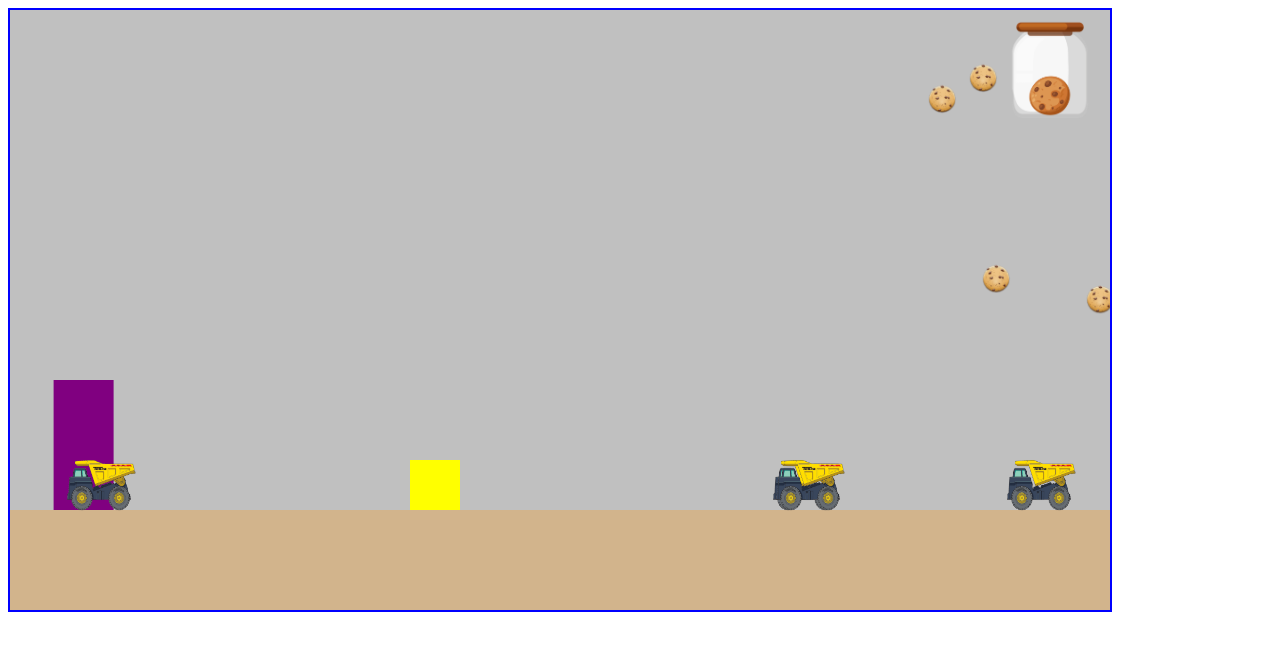
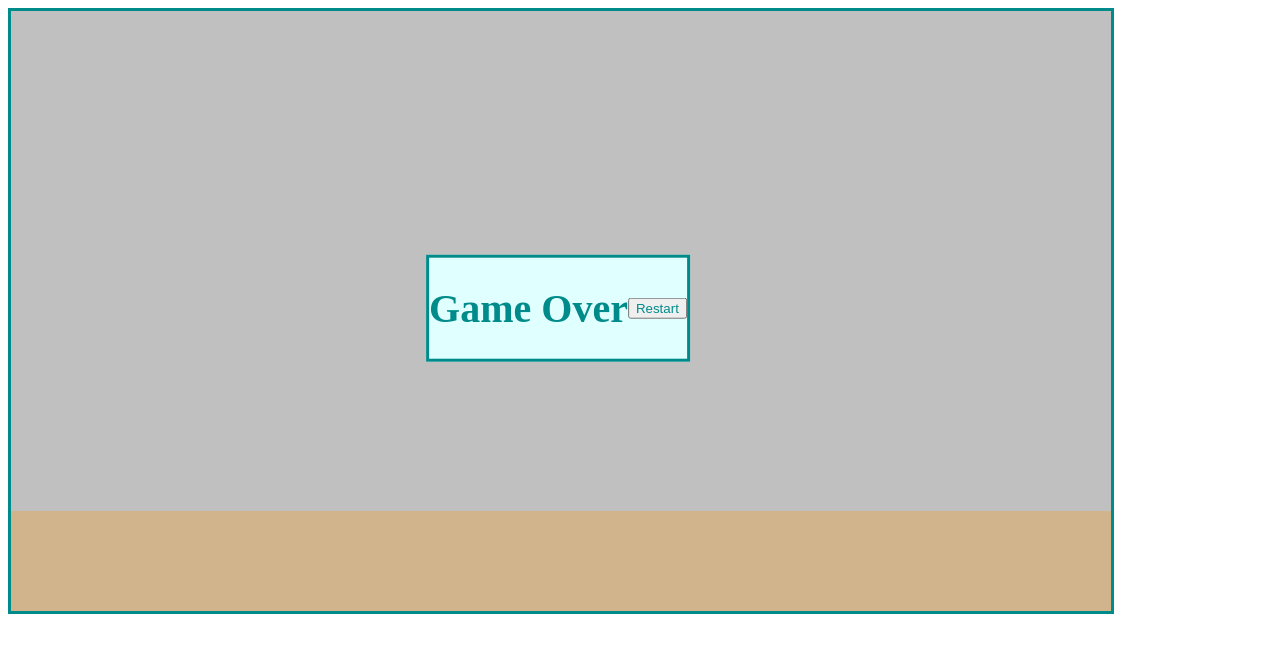
Before and after one commit to KellyKRaymond/Game-Project, a plain HTML site: page index.html in a window 1280 px wide. Both pictures are taken after a click on the button "Start Game". Drawn offline with Linux system fonts and the light colour scheme.

Commit message:
sprite started

```diff
--- a/index.html
+++ b/index.html
@@ -9,16 +9,23 @@
 </head>
 <body>
 
-    <canvas id="myCanvas" width="1100" height="600" style="border: 2px solid blue;"></canvas>
+    <canvas id="myCanvas" width="1100" height="600" style="border: 3px solid darkcyan;"></canvas>
     <div class= "menu">
         <div class="Instructions"></div>
         <p> The object of this game is you are a child running away from your mom.
             <br>she is trying to put you to bed & you want to stay up and eat cookies!
-            <br><b> controls: space key to jump over obstacles & collect as many cookies as possible! </b>
+            <br><b> controls: space key to jump over obstacles & collect as many cookies as
+                <br> possible before mom catches you! </b>
         </p>
         <button class= 'start-game'><b>Start Game</b></button>
-        <div class= "endGame"></div>
     </div>
+    <div class= "endGame menu hidden">
+        <h1>Game Over</h1>
+        <button class = 'restart-game'>Restart</button>
+        <p class="Cookie-Count"></p>
+    </div>
+
+
 
 <source><script src="script.js"></script>
 </body>
--- a/script.js
+++ b/script.js
@@ -5,16 +5,14 @@ obstacleImage.src ='Usethistonka.png' // Image from https://www.pngkey.com/maxpi
 let cookieJarImage = new Image();
 cookieJarImage.src = 'Usethisjar.png'// Image from https://clipart.world/jar-clipart/cookies-jar-clipart-transparent/
 let childSpriteImage = new Image ();
-childSpriteImage.src ='Boyjump.png' // Image Abe helped edit into a file making it easier to create a sprite
-
+childSpriteImage.src ='Boyjump.png' // Image from https://www.gameart2d.com/the-boy---free-sprites.html
+                                    //Abe helped edit into a file making it easier to create a sprite
 let canvas = document.querySelector('canvas');
 let ctx= canvas.getContext('2d');
-
 let spritesheet;
 childSpriteImage.addEventListener('load',() => {
    // box.Image = childSpriteImage
 } )
-
 // starting the game when the button is clicked - starts making the objects move & it's moving the menu off of the screen
 let isGamePaused = true;
 let hiddenMenu = false;
@@ -23,10 +21,16 @@ const menu = document.querySelector('.menu');
 startGameButton.addEventListener('click', () => {
     isGamePaused = false;
     hiddenMenu = true;
-    document.body.removeChild(menu)
+    //document.body.removeChild(menu)
+    menu.classList.add('hidden')
 })
-
-
+const restartGameButton = document.querySelector('.restart-game');
+const endMenu = document.querySelector('.menu');
+restartGameButton.addEventListener('click', () => {
+    isGamePaused = false;
+    hiddenMenu = true;
+    menu.classList.add('hidden')
+})
 // intro to the game - will add a font that looks like cookies and an affect that makes the cookies crumble when scrolled over (stretch goal?)
 function drawBackGround(){
 ctx.fillStyle = 'tan';
@@ -37,22 +41,14 @@ ctx.fillRect (0,0,1100,500)
 // setting up the area/shape for the child (main character block)
 let childX = 400
 let childY = 450
-
-const child  = {
-    x: 400,
-    y: 450,
-    width: 50,
-    height: 50,
-}
 let childJump = false
-
+// setting up initial location for my enemy figure
 let enemyX = 10
 let enemyY = 370
 //same for enemy child. width/height,etc
 let cookieCount = 0
-
+let endGame = document.querySelector('.endGame')
 // when the cookies collid with the child += 1 to the 'cookie count'
-
 function draw(){
     ctx.clearRect(0,0,canvas.width, canvas.height)
     drawBackGround()
@@ -68,9 +64,7 @@ function draw(){
 
     if(isCollidingObject({x:childX,y:childY,height:50,width:50},{x:enemyX, y:enemyY, height:130, width:60})){
         isGamePaused = true
-        console.log('endgame')
-        document.body.appendChild(endGame)
-
+        endGame.classList.remove('hidden')
     }
     obstacleArray.forEach(ob => {
         ob.draw()
@@ -84,20 +78,9 @@ function draw(){
         cookieCount ++
         cookieArray.splice(i,1)
         console.log(cookieCount)
-
     }
 })
-
     window.requestAnimationFrame(draw)
-}
-function animate (){
-    ctx.drawImage (
-        spritesheet,
-        0,
-        0,
-        770,
-        423,
-    )
 }
 const drawChild = () => {
     ctx.fillStyle = 'yellow'
@@ -105,7 +88,7 @@ const drawChild = () => {
     ctx.stroke();
 }
 const drawEnemy = () => {
-    enemyX += .1
+    enemyX += 1
     ctx.fillStyle = 'purple'
     ctx.fillRect (enemyX, enemyY, 60, 130);
     ctx.stroke();
@@ -116,7 +99,9 @@ const drawCookieJar = () => {
     ctx.drawImage(cookieJarImage, jarX, jarY, 80, 100);
 }
 const drawCookieCount = () => {
-// add inner text on JS not CSS
+    ctx.fillStyle = 'red';
+    ctx.font = "20px times new roman"
+    ctx.fillText(`cookie count: ${cookieCount}`, 850, 50)
 }
 const obstacleArray = []
 class Obstacle {
@@ -150,7 +135,7 @@ class PowerUp {
         ctx.drawImage(cookieImage, this.x,this.y, this.width, this.height)
     }
 }
-for(let i = 0; i < 25; i++){
+for(let i = 0; i < 35; i++){
     const maximum = 2750
     const minimum = 250
     let randomnumber = Math.floor(Math.random() * (maximum - minimum + 1)) + minimum;
@@ -161,7 +146,7 @@ for(let i = 0; i < 25; i++){
 draw() // this tells the code when a spacebar (key 32) is pressed to move up that many pixles
 function moveChild (e) {
     if(e.keyCode === 32){
-        childJump = true // && childY === 450
+        childJump = true
     }
 }
 function jumpUp(){
@@ -172,6 +157,7 @@ function jumpUp(){
     }else if(!childJump && childY >= 250 && childY !== 450 ){
         childY += 5
     }
+
 }
 function isCollidingObject(obj1, obj2) {
     return obj1.x < obj2.x + obj2.width &&
@@ -179,5 +165,6 @@ function isCollidingObject(obj1, obj2) {
     obj1.y < obj2.y + obj2.height &&
     obj1.height + obj1.y > obj2.y;
 }
+
 window.requestAnimationFrame(draw)
 addEventListener('keyup' , moveChild)
--- a/styles.css
+++ b/styles.css
@@ -1,22 +1,25 @@
 body {
     position: relative;
 }
-
 .menu {
     display: flex;
     align-items: center;
+    border: solid darkcyan;
     color:darkcyan;
+    background-color: lightcyan;
+    font-size: 20px;
     top: 300px;
     left: 550px;
     transform: translate(-50%, -50%);
     position: absolute;
 }
-.Menu-Container {
-    border: 2px blue;
-    background-color: chartreuse;
-
+.hidden {
+    display: none;
 }
-
-.endGameBox {
-    background-color: aqua;
+.start-game {
+    color: darkcyan;
+    background-color: lightcyan;
 }
+.restart-game {
+    color:darkcyan;
+}
```
Also changed, not shown: woman walking.png (added).
